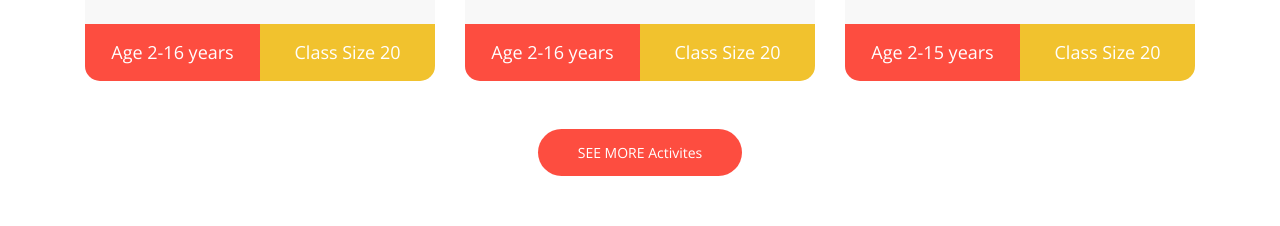
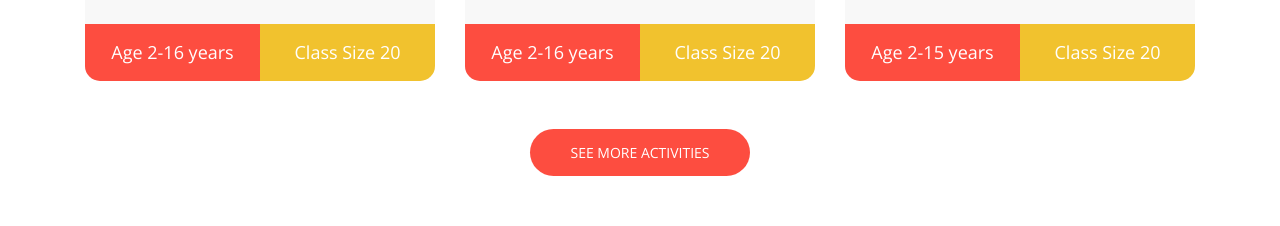
Before and after one commit to majallouz/artFactory, an Angular app in the folder Angular--master/: page /home in a window 1280 px wide. Shown: the part 2680-2906 px from the top of the page. Built offline with nearby package versions, Linux system fonts and the light colour scheme; a web font is replaced by a local one.

Commit message:
mgarachanges

```diff
--- a/Angular--master/src/app/about-us/about-us.component.html
+++ b/Angular--master/src/app/about-us/about-us.component.html
@@ -168,4 +168,4 @@
     </div>
   </div>
 </div>
- -->
+-->
--- a/Angular--master/src/app/home-kindergarten/home-kindergarten.component.html
+++ b/Angular--master/src/app/home-kindergarten/home-kindergarten.component.html
@@ -82,7 +82,7 @@
             <div class="row">
                 <div class="col-sm-12 col-md-12">
                     <div class="text-center">
-                        <a href="#" class="btn btn-primary">SEE MORE Activites</a>
+                        <a href="#" class="btn btn-primary">SEE MORE ACTIVITIES</a>
                     </div>
                 </div>
             </div>
```
